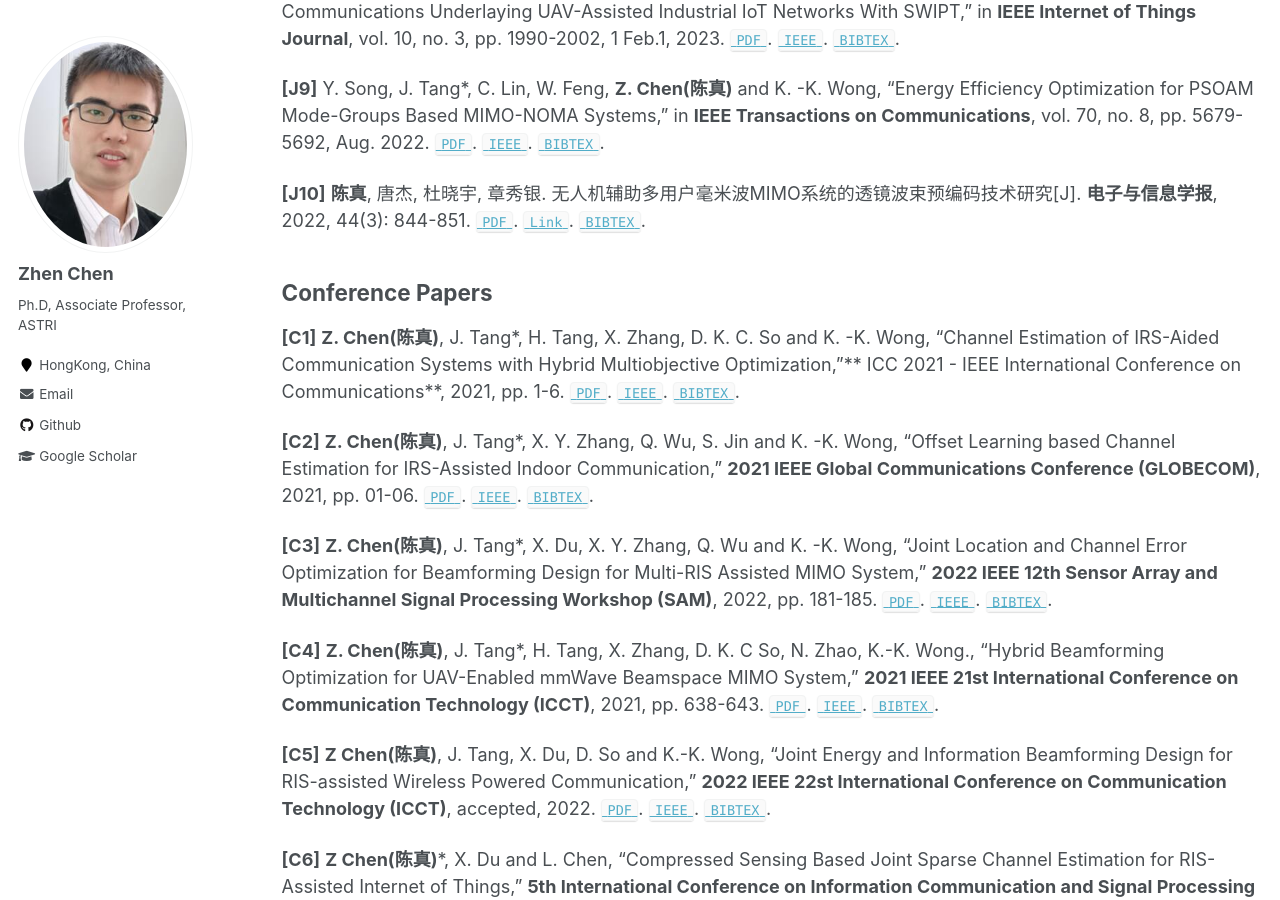
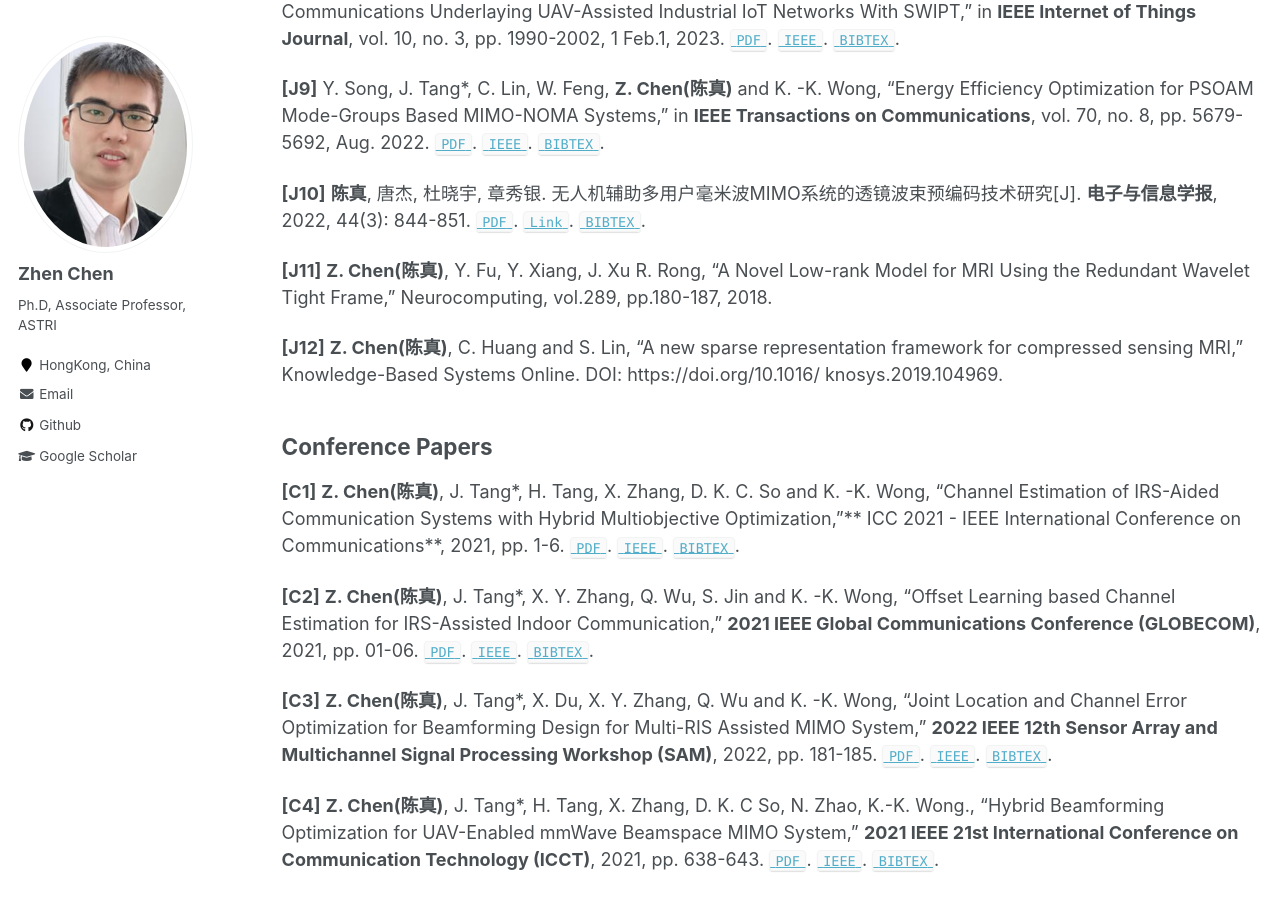
Before and after one commit to baile035/chenz_CV, a Jekyll site: the page built from _pages/publications.md, in a window 1280 px wide and 900 px high, scrolled down 1041 px. Built offline with Jekyll 4.4.1, drawn with Linux system fonts in a browser that asks for light colours.

Commit message:
Update publications.md

```diff
--- a/_pages/publications.md
+++ b/_pages/publications.md
@@ -62,6 +62,9 @@ Journal Articles
 [`Link`](https://jeit.ac.cn/cn/article/doi/10.11999/JEIT211194?viewType=HTML).
 [`BIBTEX`](https://baile035.github.io/chenz_CV/files/无人机辅助多用户毫米波MIMO系统的透镜波束预编码技术研究.bib).
 
+**[J11]** **Z. Chen(陈真)**, Y. Fu, Y. Xiang, J. Xu R. Rong, “A Novel Low-rank Model for MRI Using the Redundant Wavelet Tight Frame,” Neurocomputing, vol.289, pp.180-187, 2018.
+
+**[J12]** **Z. Chen(陈真)**, C. Huang and S. Lin, “A new sparse representation framework for compressed sensing MRI,” Knowledge-Based Systems Online. DOI: https://doi.org/10.1016/ knosys.2019.104969.
 
 <!--
 **[J10]** 田霖, 苏智杰, 冯婉媚, **陈真**, 唐杰, 周恩丞. 面向多无人机携能网络的轨迹与资源规划算法[J]. **西安电子科技大学学报**,2021,48(06):115-122.
```
